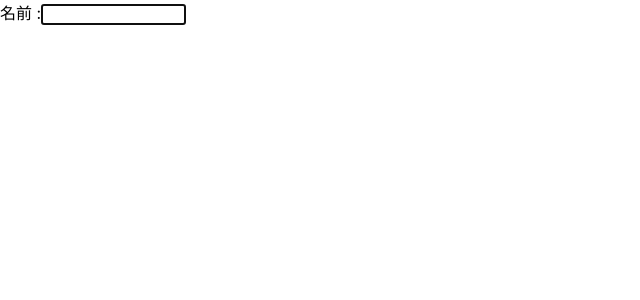
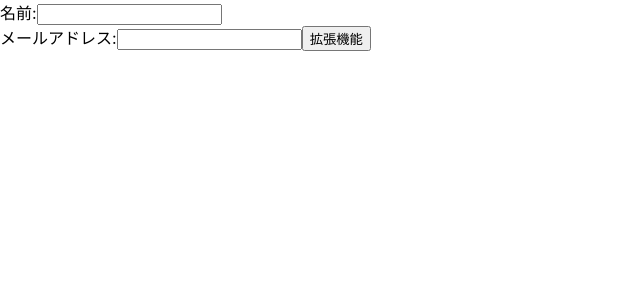
Before and after one commit to seyou-U/React_study, a React (Create React App) app: page / in a window 1280 px wide. Shown: the top 300 px of the page, without its empty margins (0-640 px from the left). Built offline with nearby package versions, Linux system fonts and the light colour scheme.

Commit message:
関数コンポーネント配下でのメソッド参照とコールバックRefについて

```diff
--- /dev/null
+++ b/src/chap07/HookCallbackRef.js
@@ -0,0 +1,40 @@
+import { useEffect, useRef, useState } from "react";
+
+export default function HookCallbackRef() {
+  const [show, setShow] = useState(false);
+  const handleClick = () => setShow(!show);
+  // コールバックRefを準備
+  // コールバックRefではref属性に対し関数を渡す。これにより紐づいた要素オブジェクトが生成 / 破棄されるタイミングで関数を呼び出すことができる
+  const callbackRef = elem => elem?.focus();
+
+  // 下記コールバックRefによってコメントアウト
+//   // 住所項目への参照
+//   const address = useRef(null);
+//   // 住所項目が空でなければフォーカスを移動する
+//   useEffect(() => {
+//     if (address.current) {
+//         address.current.focus();
+//     }
+//   }, [show]);
+
+  return (
+    <>
+      <div>
+        <label htmlFor="name">名前:</label>
+        <input id="name" type="text" />
+      </div>
+      <div>
+        <label htmlFor="email">メールアドレス:</label>
+        <input id="email" type="text" />
+        <button onClick={handleClick}>拡張機能</button>
+      </div>
+      {/* State(show)の値に応じて住所項目を表示させる */}
+      {show &&
+        <div>
+          <label htmlFor="address">住所:</label>
+          <input id="address" type="text" ref={callbackRef} />
+        </div>
+      }
+    </>
+  );
+}
--- a/src/chap07/HookRefForward.js
+++ b/src/chap07/HookRefForward.js
@@ -2,12 +2,14 @@ import { useEffect, useRef } from "react";
 import MyTextBox from "./MyTextBox";
 
 export default function HookRefForward() {
+  // ref属性として参照するために定義
   const text = useRef(null);
 
   // 起動時にテキストボックスにフォーカス
-  useEffect(() => {
-    text.current?.focus();
-  }, []);
+  // useImperativeHandle関数でフォーカス機能を利用できるようにしているのでコメントアウトする
+//   useEffect(() => {
+//     text.current?.focus();
+//   }, []);
 
   return(
     <MyTextBox label="名前" ref={text} />
--- a/src/chap07/MyTextBox.js
+++ b/src/chap07/MyTextBox.js
@@ -1,11 +1,27 @@
-import { forwardRef } from "react";
+import { forwardRef, useImperativeHandle, useRef } from "react";
 
 // 関数コンポーネントはインスタンスを持たないので参照することができない。そのためforwardRef関数を用いることで対応することができる
-const MyTextBox = forwardRef(({ label }, ref) => (
-  <label>
-    {label} :
-    <input type="text" size="15" ref={ref} />
-  </label>
-));
+const MyTextBox = forwardRef(({ label }, ref) => {
+  // テキストボックスへの参照を準備
+  const input = useRef(null);
+
+  // 親コンポーネントに対して公開するオブジェクトを生成する
+  // useImperativeHandle(ref属性経由で受け取ったオブジェクト、ref経由で公開するオブジェクトを生成する関数、依存する値)
+  useImperativeHandle(ref, () => {
+    // テキストボックス(input)に対してフォーカスするためのメソッドを準備
+    return {
+      focus() {
+        input.current.focus();
+      },
+    };
+  }, []);
+
+  return(
+    <label>
+      {label} :
+      <input type="text" size="15" ref={ref} />
+    </label>
+  );
+});
 
 export default MyTextBox;
--- a/src/index.js
+++ b/src/index.js
@@ -72,6 +72,7 @@ import HookTimer from './chap07/HookTimer';
 import HookRef from './chap07/HookRef';
 import HookRefNg from './chap07/HookRefNg';
 import HookRefForward from './chap07/HookRefForward';
+import HookCallbackRef from './chap07/HookCallbackRef';
 
 const root = ReactDOM.createRoot(document.getElementById('root'));
 root.render(
@@ -659,4 +660,9 @@ root.render(
   <HookRefForward />
 );
 
+// コールバックRef
+root.render(
+  <HookCallbackRef />
+);
+
 reportWebVitals();
```
